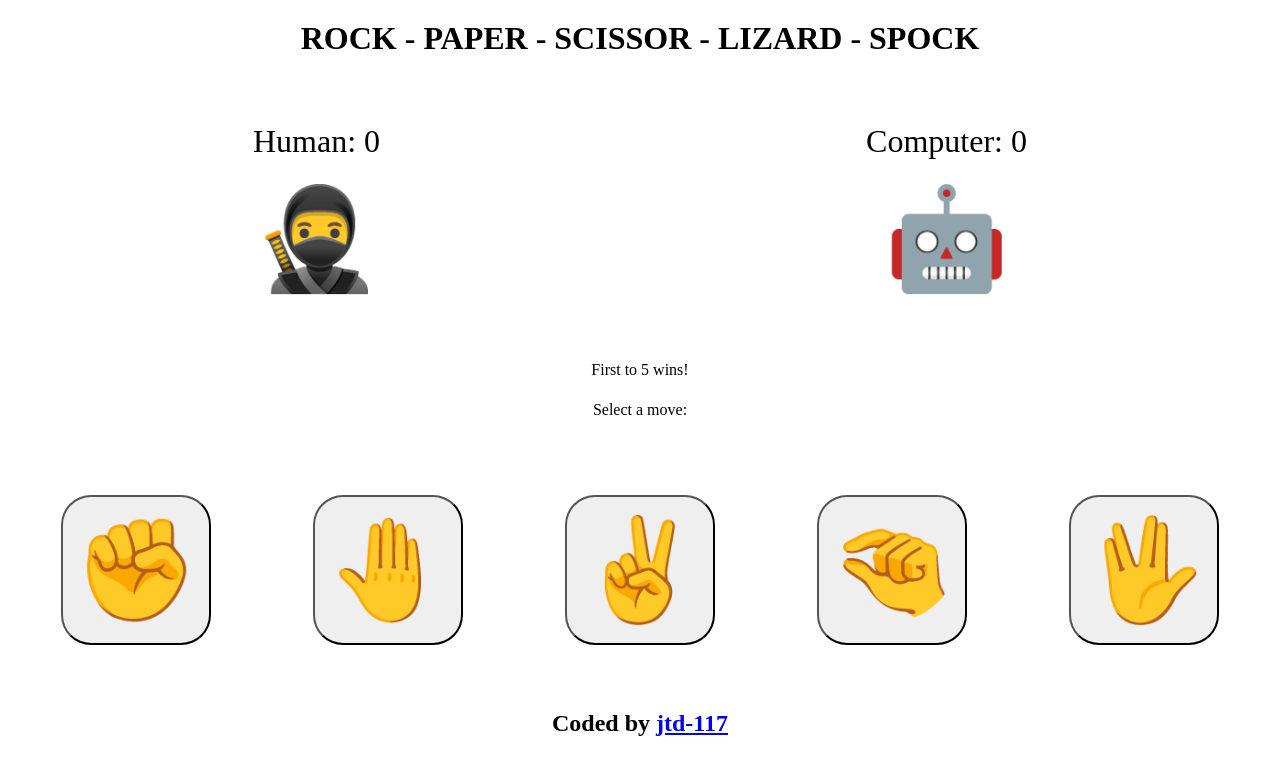
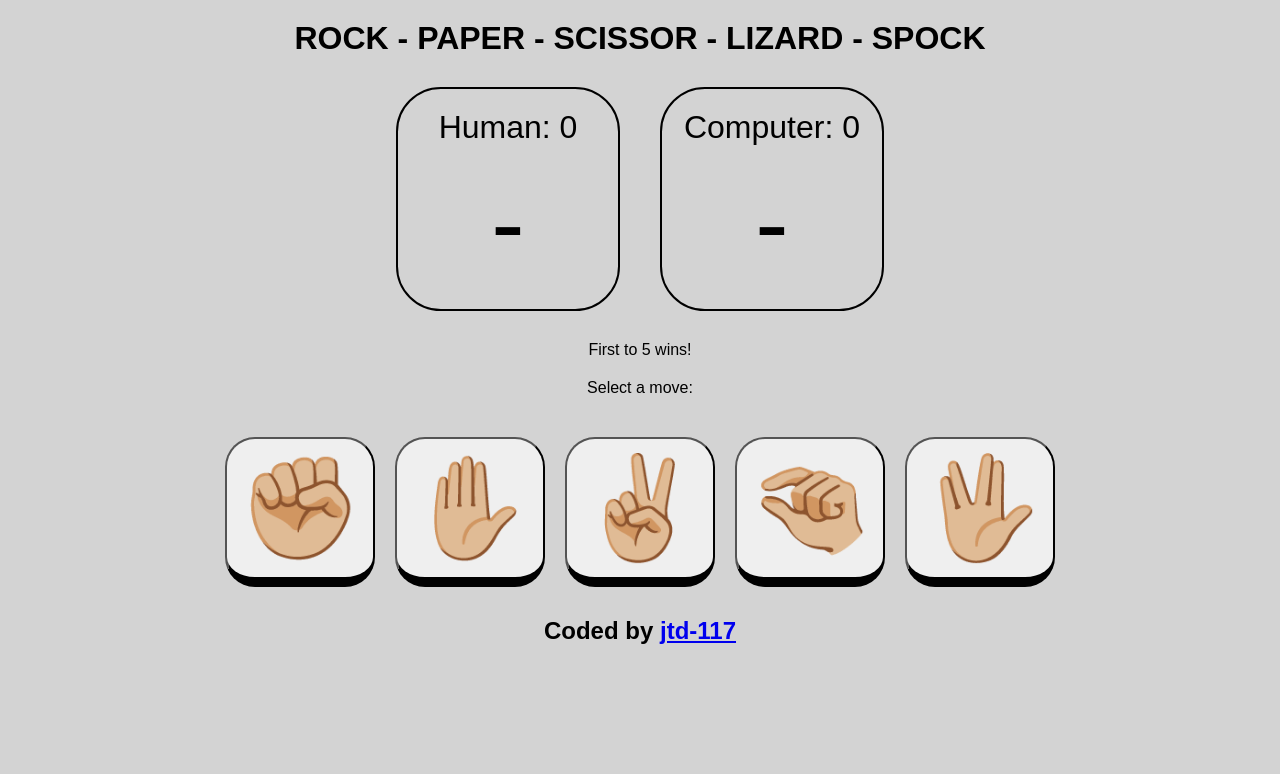
Before and after one commit to jtd-117/rpsls, a plain HTML site: page index.html in a window 1280 px wide. Drawn offline with Linux system fonts and the light colour scheme.

Commit message:
Add button pressed css effect

```diff
--- a/index.html
+++ b/index.html
@@ -19,11 +19,11 @@
     <section id="scoreboard">
         <div id="human">
             <div class="score">Human: 0</div>
-            <div class="choice">🥷</div>
+            <div class="choice">-</div>
         </div>
         <div id="computer">
             <div class="score">Computer: 0</div>
-            <div class="choice">🤖</div>
+            <div class="choice">-</div>
         </div>
     </section>
 
@@ -35,11 +35,11 @@
 
     <!-- PART 4: The Selection Of RPSLS Moves Offered To The Player -->
     <section id="select">
-        <button id="rock" title="rock">✊</button>
-        <button id="paper" title="paper">🤚</button>
-        <button id="scissor" title="scissor">✌️</button>
-        <button id="lizard" title="lizard">🤏</button>
-        <button id="spock" title="spock">🖖</button>
+        <button id="rock" title="rock">✊🏼</button>
+        <button id="paper" title="paper">✋🏼</button>
+        <button id="scissor" title="scissor">✌🏼</button>
+        <button id="lizard" title="lizard">🤏🏼</button>
+        <button id="spock" title="spock">🖖🏼</button>
     </section>
 
     <!-- PART 5: In-Game Audio -->
--- a/script.js
+++ b/script.js
@@ -41,27 +41,27 @@ function getComputerMove() {
 
     // CASE 3A: Randomly selected ROCK
     if (result === 0) {
-        computerMove.textContent = '✊';
+        computerMove.textContent = '✊🏼';
         return moves.Rock;
 
     // CASE 3B: Randomly selcted PAPER
     } else if (result === 1) {
-        computerMove.textContent = '🤚';
+        computerMove.textContent = '✋🏼';
         return moves.Paper;
 
     // CASE 3C: Randomly selected SCISSOR
     } else if (result === 2) {
-        computerMove.textContent = '✌️';
+        computerMove.textContent = '✌🏼';
         return moves.Scissor;
 
     // CASE 3D: Randomly selected LIZARD
     } else if (result === 3) {
-        computerMove.textContent = '🤏';
+        computerMove.textContent = '🤏🏼';
         return moves.Lizard;
 
     // CASE 3E: Randomly selected SPOCK
     } else {
-        computerMove.textContent = '🖖';
+        computerMove.textContent = '🖖🏼';
         return moves.Spock;
     }
 }
@@ -79,27 +79,27 @@ function getHumanMove(e) {
 
     // CASE 2A: Human clicked ROCK
     if (e.target.id === moves.Rock) {
-        humanMove.textContent = '✊';
+        humanMove.textContent = '✊🏼';
         return moves.Rock;
 
     // CASE 2B: Human clicked PAPER
     } else if (e.target.id === moves.Paper) {
-        humanMove.textContent = '🤚';
+        humanMove.textContent = '✋🏼';
         return moves.Paper;
 
     // CASE 2C: Human clicked scissor
     } else if (e.target.id === moves.Scissor) {
-        humanMove.textContent = '✌️';
+        humanMove.textContent = '✌🏼';
         return moves.Scissor;
 
     // CASE 2D: Human clicked LIZARD
     } else if (e.target.id === moves.Lizard) {
-        humanMove.textContent = '🤏';
+        humanMove.textContent = '🤏🏼';
         return moves.Lizard;
 
     // CASE 2E: Human clicked SPOCK
     } else if (e.target.id === moves.Spock) {
-        humanMove.textContent = '🖖';
+        humanMove.textContent = '🖖🏼';
         return moves.Spock;
     }
 }
--- a/styles.css
+++ b/styles.css
@@ -5,6 +5,8 @@ body {
     margin: 0;
     overflow-x: hidden;
     text-align: center;
+    font-family: Arial, Helvetica, sans-serif;
+    background-color: lightgray;
 }
 
 #scoreboard,
@@ -13,22 +15,8 @@ body {
     padding: 10px;
     display: flex;
     flex-flow: row wrap;
-    justify-content: space-around;
+    justify-content: center;
     align-items: center;
-}
-
-header,
-#outcome,
-footer {
-    block-size: 10vh;
-}
-
-#scoreboard {
-    block-size: 30vh;
-}
-
-#select {
-    block-size: 30vh;
 }
 
 /* -------------------------------------------------------------------------- */
@@ -50,6 +38,15 @@ header h1 {
 #scoreboard .score,
 #scoreboard .choice  {
     padding: inherit;
+}
+
+#scoreboard #human,
+#scoreboard #computer {
+    inline-size: 200px;
+    block-size: 200px;
+    margin-inline: 20px;
+    border: 2px solid black;
+    border-radius: 20%;
 }
 
 #scoreboard .score {
@@ -82,12 +79,17 @@ header h1 {
 /* Move Selection */
 
 #select button {
+    inline-size: 150px;
+    block-size: 150px;
     padding: 5px;
     margin: 10px;
-    inline-size: 150px;
-    block-size: 150px;
+    font-size: 100px;
     border-radius: 20%;
-    font-size: 100px;
+    border-block-end: 10px solid black;
+}
+
+#select button:active {
+    border-block-end: 0;
 }
 
 /* -------------------------------------------------------------------------- */
```
